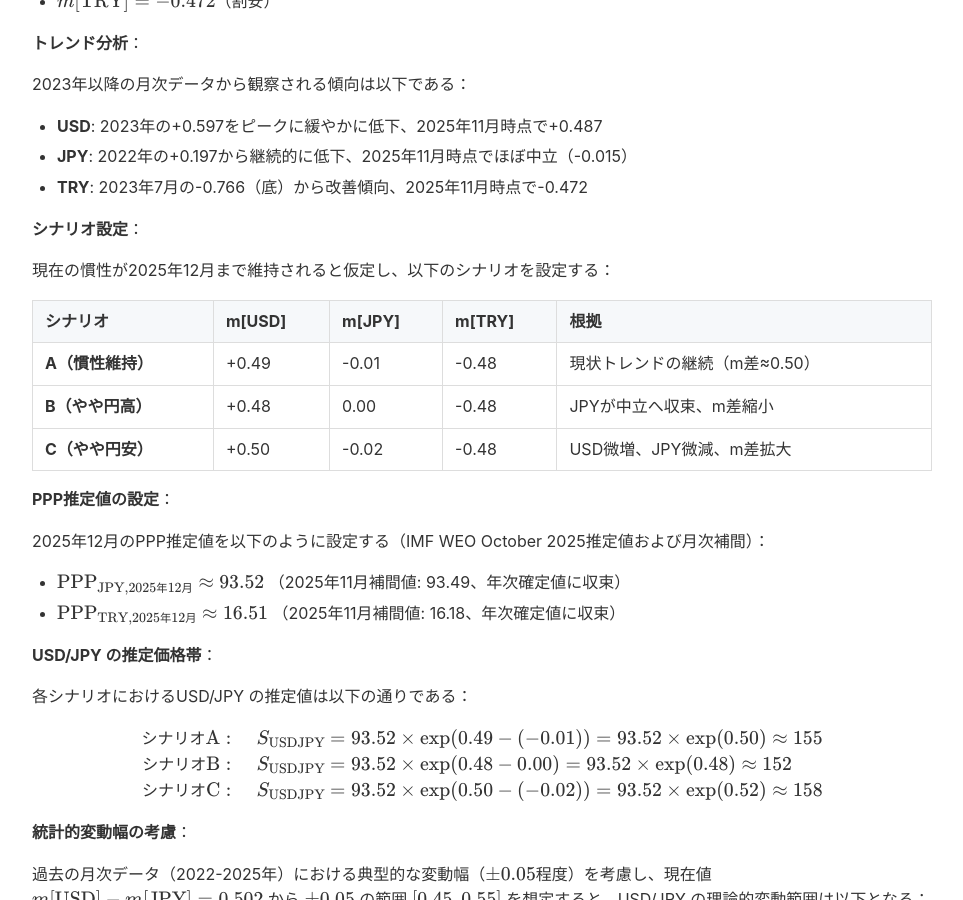
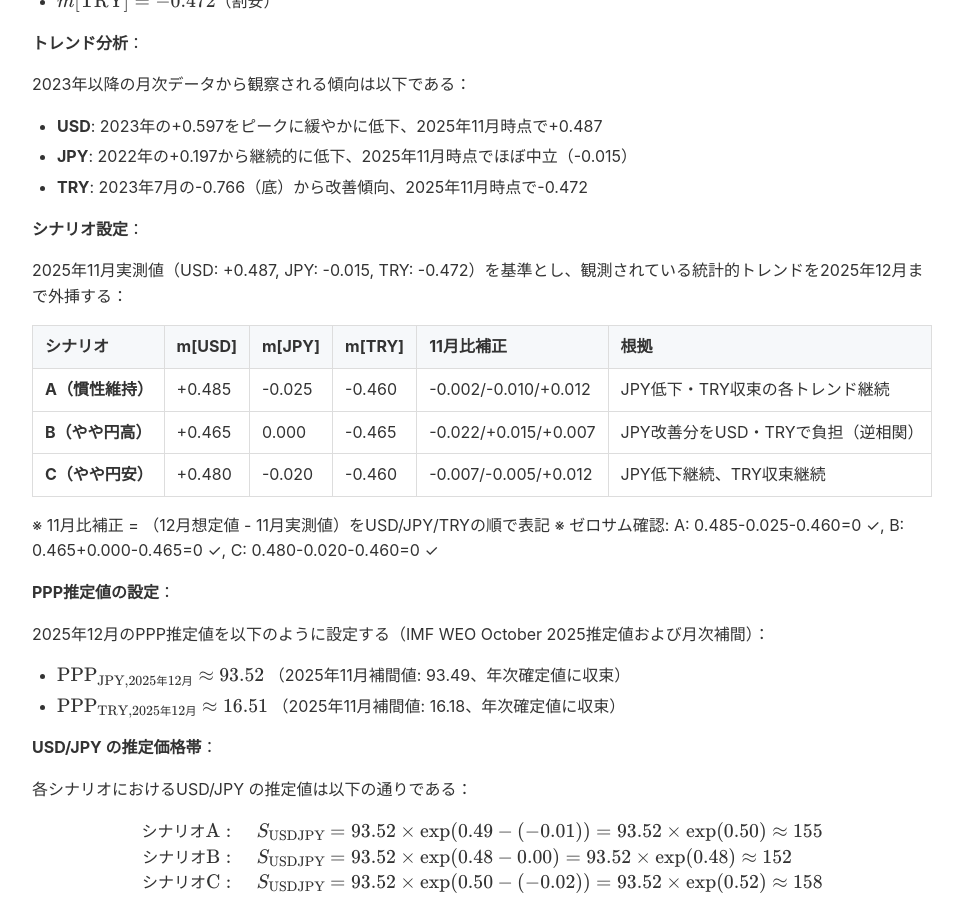
Before and after one commit to onigirito/MCI_Mikan-3-Currency-clr-Index_, a Jekyll site: the page built from docs/CHAPTER8_DRAFT.md, in a window 1280 px wide and 900 px high, scrolled down 7184 px. Shown: the whole window, without its empty margins (158-1121 px from the left). Built offline with Jekyll 4.4.1, drawn with Linux system fonts in a browser that asks for light colours; our own code applies the rules of GitHub Pages for plain Markdown files.

Commit message:
Chapter 8: シナリオ設定を統計的トレンドに基づき修正
- 2025年11月実測値を明記（USD: +0.487, JPY: -0.015, TRY: -0.472）
- シナリオA: JPY低下・TRY収束の各トレンド継続
- シナリオB: JPY改善分をUSD・TRYで負担（逆相関を反映）
- シナリオC: JPY低下・TRY収束継続
- 全シナリオでゼロサム制約を満たすよう調整
- TRYの3年間安定収束トレンド（年率約0.12）を反映

🤖 Generated with [Claude Code](https://claude.com/claude-code)

Co-Authored-By: Claude <noreply@anthropic.com>

```diff
--- a/docs/CHAPTER8_DRAFT.md
+++ b/docs/CHAPTER8_DRAFT.md
@@ -230,13 +230,16 @@ $$
 
 **シナリオ設定**：
 
-現在の慣性が2025年12月まで維持されると仮定し、以下のシナリオを設定する：
+2025年11月実測値（USD: +0.487, JPY: -0.015, TRY: -0.472）を基準とし、観測されている統計的トレンドを2025年12月まで外挿する：
 
-| シナリオ | m[USD] | m[JPY] | m[TRY] | 根拠 |
-|---------|--------|--------|--------|------|
-| **A（慣性維持）** | +0.49 | -0.01 | -0.48 | 現状トレンドの継続（m差≈0.50） |
-| **B（やや円高）** | +0.48 | 0.00 | -0.48 | JPYが中立へ収束、m差縮小 |
-| **C（やや円安）** | +0.50 | -0.02 | -0.48 | USD微増、JPY微減、m差拡大 |
+| シナリオ | m[USD] | m[JPY] | m[TRY] | 11月比補正 | 根拠 |
+|---------|--------|--------|--------|-----------|------|
+| **A（慣性維持）** | +0.485 | -0.025 | -0.460 | -0.002/-0.010/+0.012 | JPY低下・TRY収束の各トレンド継続 |
+| **B（やや円高）** | +0.465 | 0.000 | -0.465 | -0.022/+0.015/+0.007 | JPY改善分をUSD・TRYで負担（逆相関） |
+| **C（やや円安）** | +0.480 | -0.020 | -0.460 | -0.007/-0.005/+0.012 | JPY低下継続、TRY収束継続 |
+
+※ 11月比補正 = （12月想定値 - 11月実測値）をUSD/JPY/TRYの順で表記
+※ ゼロサム確認: A: 0.485-0.025-0.460=0 ✓, B: 0.465+0.000-0.465=0 ✓, C: 0.480-0.020-0.460=0 ✓
 
 **PPP推定値の設定**：
 
```
